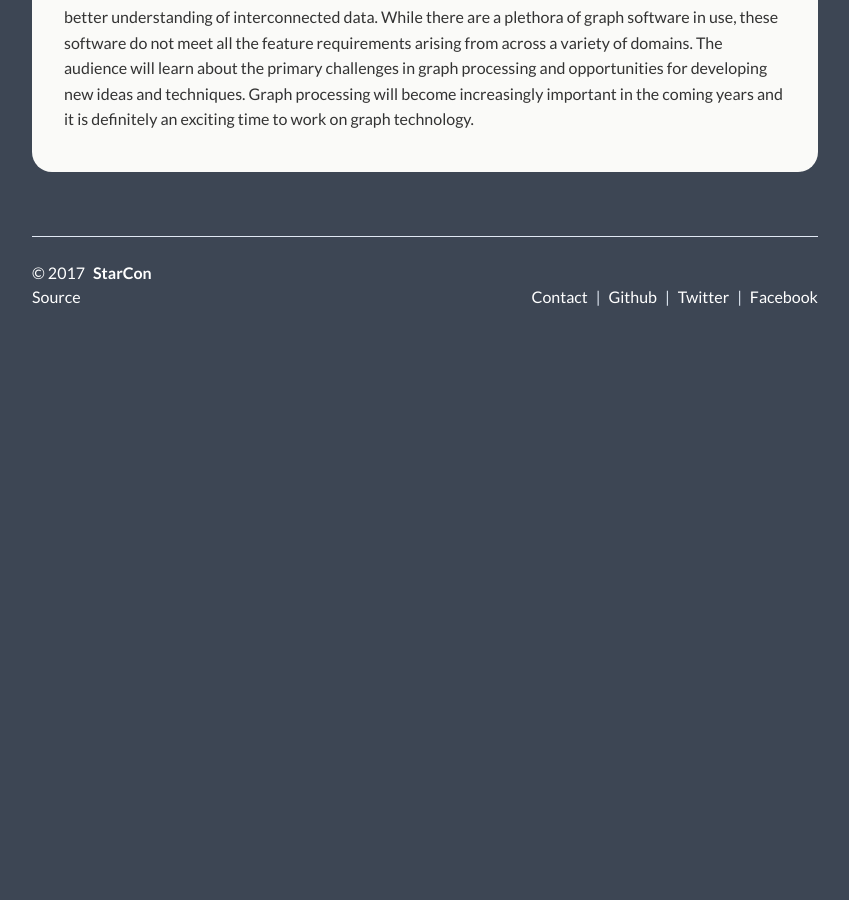
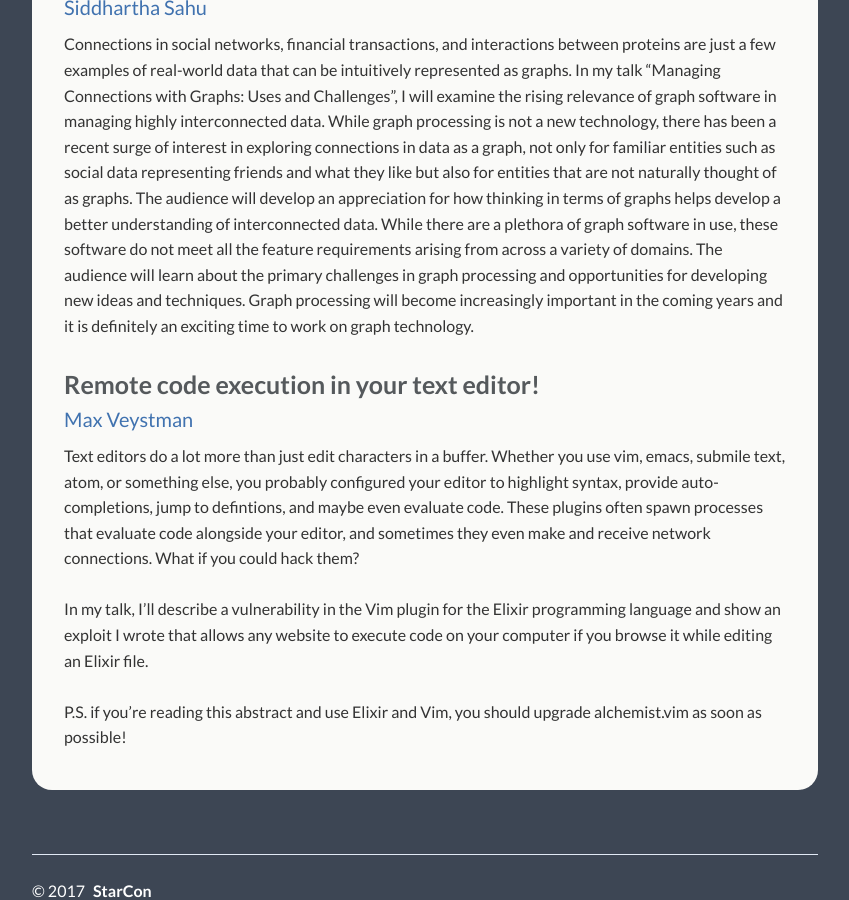
Before and after one commit to StarConKW/starconkw.github.io, a Jekyll site: the page built from _pages/talks.md, in a window 1280 px wide and 900 px high, scrolled down 6056 px. Shown: the whole window, without its empty margins (215-1064 px from the left). Built offline with Jekyll 4.4.1, drawn with Linux system fonts in a browser that asks for light colours; before the commit the page ends 6461 px from its top, so only the background shows below that; some of the changed text lies outside the part shown.

Commit message:
more talks (#64)

```diff
--- a/_pages/talks.md
+++ b/_pages/talks.md
@@ -41,6 +41,14 @@ At the end, we'll have a better understanding of how you can get a lot of awesom
 
 <p class="abstract">
 Investigating programming languages that never went mainstream can help us better appreciate the subtle trade-offs that are required when designing a programming language. In "Remembering MegaZeux: Concurrent, Assembly-ish Actor-based Programming for Teens", we will focus on one such language in particular. In 1994, a small community of teenagers started using Robotic: an unusual, forward-thinking programming language intended for creating computer games inside the game creation system MegaZeux. We’ll examine the design of Robotic and how it compared to academic research and industrial practice at the time, as well as how it reflects current trends and practices. We’ll contemplate the unorthodox choices that Robotic made and how these helped position it as a viable introduction to programming for so many aspiring game developers. Through these examples and comparisons we will better appreciate the broad scope in programming language design that exists outside of the languages that we most commonly experience.
+</p>
+
+### The Innerworkings of Ransomware
+
+[Dinah Davis](/speakers#dinah-davis)
+
+<p class="abstract">
+This past year was all about large Ransomware hacks like WannaCry, Petya/NotPetya, and CRYPSHED to name a few. In this talk Dinah will detail how it works, how to avoid it, and what is coming next in the world of Ransomware. She will also demonstrate what happens when ransomware is exploded on a computer from the Arctic Wolf labs.
 </p>
 
 ### Notworking with a Whale: A Tale of Dockers, Networks, and Problem Solving
@@ -158,3 +166,16 @@ By the time I was writing my own code, I’d long since divorced my ego from the
 <p class="abstract">
 Connections in social networks, financial transactions, and interactions between proteins are just a few examples of real-world data that can be intuitively represented as graphs. In my talk “Managing Connections with Graphs: Uses and Challenges”, I will examine the rising relevance of graph software in managing highly interconnected data. While graph processing is not a new technology, there has been a recent surge of interest in exploring connections in data as a graph, not only for familiar entities such as social data representing friends and what they like but also for entities that are not naturally thought of as graphs. The audience will develop an appreciation for how thinking in terms of graphs helps develop a better understanding of interconnected data. While there are a plethora of graph software in use, these software do not meet all the feature requirements arising from across a variety of domains. The audience will learn about the primary challenges in graph processing and opportunities for developing new ideas and techniques. Graph processing will become increasingly important in the coming years and it is definitely an exciting time to work on graph technology.
 </p>
+
+
+### Remote code execution in your text editor!
+
+[Max Veystman](/speakers#max-veystman)
+
+<p class="abstract">
+Text editors do a lot more than just edit characters in a buffer. Whether you use vim, emacs, submile text, atom, or something else, you probably configured your editor to highlight syntax, provide auto-completions, jump to defintions, and maybe even evaluate code. These plugins often spawn processes that evaluate code alongside your editor, and sometimes they even make and receive network connections. What if you could hack them?
+<br/><br/>
+In my talk, I'll describe a vulnerability in the Vim plugin for the Elixir programming language and show an exploit I wrote that allows any website to execute code on your computer if you browse it while editing an Elixir file.
+<br/><br/>
+P.S. if you're reading this abstract and use Elixir and Vim, you should upgrade alchemist.vim as soon as possible!
+</p>
```
Also changed, not shown: _pages/speakers.md (+13 -0 lines), assets/img/speakers/maxveystman.jpg (added).
